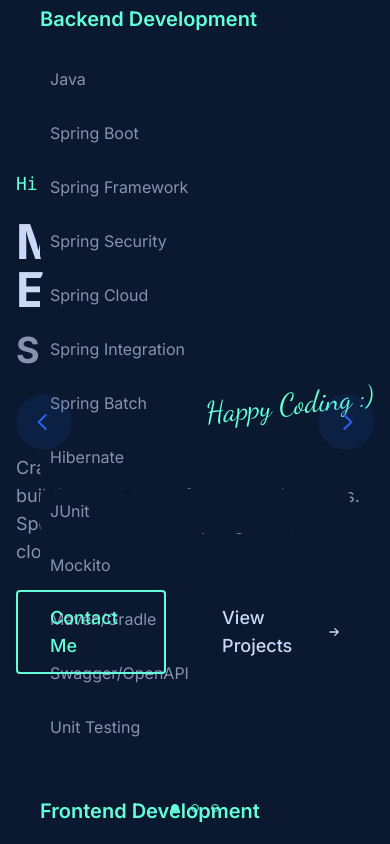
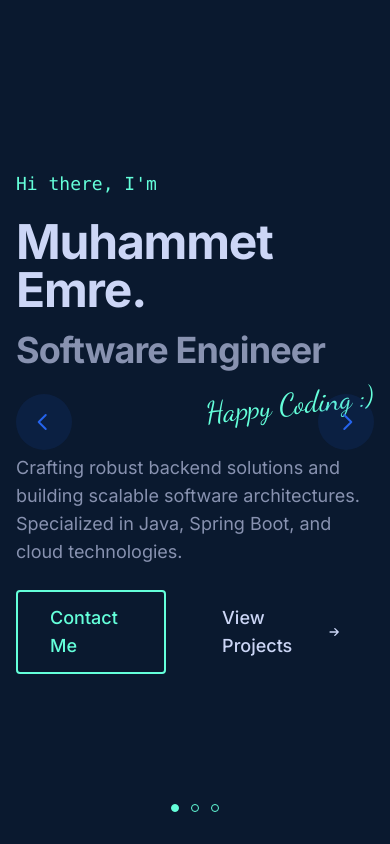
Before and after one commit to muhammetemrevatan/personel-web-site, a Next.js app: page / in a window 390 px wide. Built offline with nearby package versions, Linux system fonts and the light colour scheme; no server answers.

Commit message:
snap feature deleted for mobile

```diff
--- a/src/app/page.tsx
+++ b/src/app/page.tsx
@@ -85,7 +85,7 @@
 
   return (
     <Template>
-      <div className="snap-y snap-mandatory h-screen overflow-y-scroll scroll-smooth relative scroll-container">
+      <div className="relative md:snap-y md:snap-mandatory h-screen overflow-y-scroll scroll-smooth scroll-container">
         <motion.button
           onClick={scrollToTop}
           initial={{ opacity: 0, scale: 0.5 }}
@@ -135,7 +135,7 @@
           whileInView="visible"
           viewport={{ once: true }}
           variants={sectionVariants}
-          className="snap-start h-screen flex items-center bg-[#0a192f]"
+          className="min-h-screen md:snap-start flex items-center bg-[#0a192f] py-20 md:py-0"
         >
           <div className="container mx-auto px-4">
             <div className="w-full">
@@ -235,7 +235,7 @@
           whileInView="visible"
           viewport={{ once: true }}
           variants={sectionVariants}
-          className="snap-start h-screen flex items-center bg-[#112240]"
+          className="min-h-screen md:snap-start flex items-center bg-[#112240] py-20 md:py-0"
         >
           <div className="container mx-auto px-4 max-w-[1600px]">
             <motion.div
@@ -419,7 +419,7 @@
           whileInView="visible"
           viewport={{ once: true }}
           variants={sectionVariants}
-          className="snap-start h-screen flex items-center bg-[#0a192f]"
+          className="min-h-screen md:snap-start flex items-center bg-[#0a192f] py-20 md:py-0"
         >
           <div className="container mx-auto px-4">
             <motion.div
```
